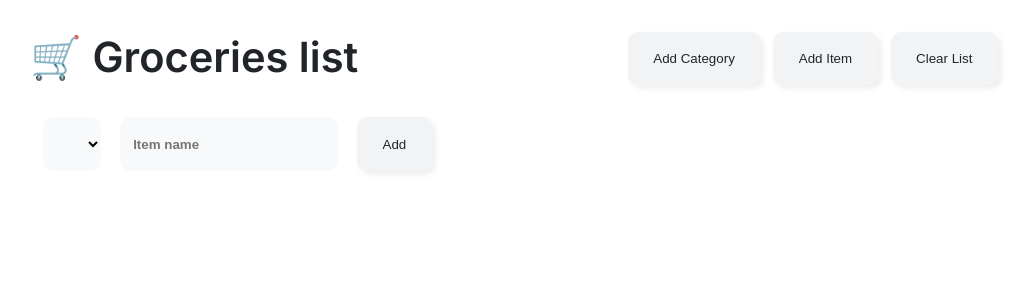
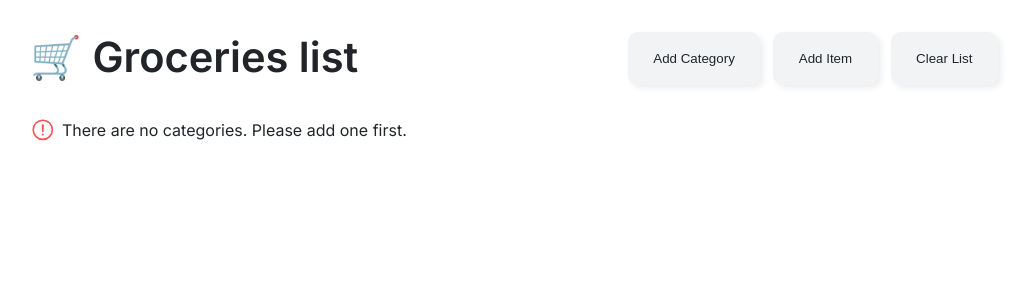
Before and after one commit to verasls/groceries-list, a React (Create React App) app: page / in a window 1280 px wide. Both pictures are taken after a click on the button "Add Item". Shown: the top 300 px of the page, without its empty margins (126-1157 px from the left). Built offline with nearby package versions, Linux system fonts and the light colour scheme; the HTML template or start-up script is replaced by a standard one.

Commit message:
Show a warning message when user tries to add an item with no categories defined

```diff
--- a/src/App.js
+++ b/src/App.js
@@ -1,6 +1,7 @@
 import Header from "./components/Header";
 import FormAddCategory from "./components/FormAddCategory";
 import FormAddItem from "./components/FormAddItem";
+import Warning from "./components/Warning";
 import GrocerieList from "./components/GrocerieList";
 
 import { useState } from "react";
@@ -8,7 +9,21 @@ import { useState } from "react";
 export default function App() {
   const [showCategoryForm, setShowCategoryForm] = useState(false);
   const [showItemForm, setShowItemForm] = useState(false);
+  const [showWarning, setShowWarning] = useState(false);
   const [grocerieList, setGrocerieList] = useState([]);
+
+  function handleShowCategoryForm() {
+    setShowWarning(false);
+    setShowCategoryForm((show) => !show);
+  }
+
+  function handleShowItemForm() {
+    if (!grocerieList.length) {
+      setShowWarning((show) => !show);
+      return;
+    }
+    setShowItemForm((show) => !show);
+  }
 
   function handleAddCategory(newCategory) {
     setGrocerieList((grocerieList) => [
@@ -84,24 +99,27 @@ export default function App() {
   return (
     <div className="app">
       <Header
-        onShowCategoryForm={() => setShowCategoryForm((show) => !show)}
-        onShowItemForm={() => setShowItemForm((show) => !show)}
+        onShowCategoryForm={handleShowCategoryForm}
+        onShowItemForm={handleShowItemForm}
         onClearList={handleClearList}
       />
 
-      {showCategoryForm ? (
+      {showCategoryForm && (
         <FormAddCategory
           setShowCategoryForm={setShowCategoryForm}
           onAddCategory={handleAddCategory}
         />
-      ) : null}
-      {showItemForm ? (
+      )}
+      {showItemForm && (
         <FormAddItem
           grocerieList={grocerieList}
           setShowItemForm={setShowItemForm}
           onAddItem={handleAddItem}
         />
-      ) : null}
+      )}
+      {showWarning && (
+        <Warning message={"There are no categories. Please add one first."} />
+      )}
 
       <div className="container">
         {grocerieList.map((list) => (
--- /dev/null
+++ b/src/components/Warning.js
@@ -0,0 +1,11 @@
+import { IonIcon } from "@ionic/react";
+import { alertCircleOutline } from "ionicons/icons";
+
+export default function Warning({ message }) {
+  return (
+    <div className="warning">
+      <IonIcon className="warning-icon" icon={alertCircleOutline} />
+      {message}
+    </div>
+  );
+}
--- a/src/index.css
+++ b/src/index.css
@@ -5,6 +5,7 @@
   --btn-background-sec: #dee2e6;
   --input-background: #f8f9fa;
   --checkbox: #ffd43b;
+  --warning: #fa5252;
 }
 
 * {
@@ -101,6 +102,17 @@ select:focus {
   transform: scale(1);
 }
 
+.warning {
+  display: flex;
+  align-items: center;
+  gap: 0.4rem;
+}
+
+.warning-icon {
+  font-size: 1.6rem;
+  color: var(--warning);
+}
+
 .grocerie-list {
   list-style: none;
   display: flex;
```
